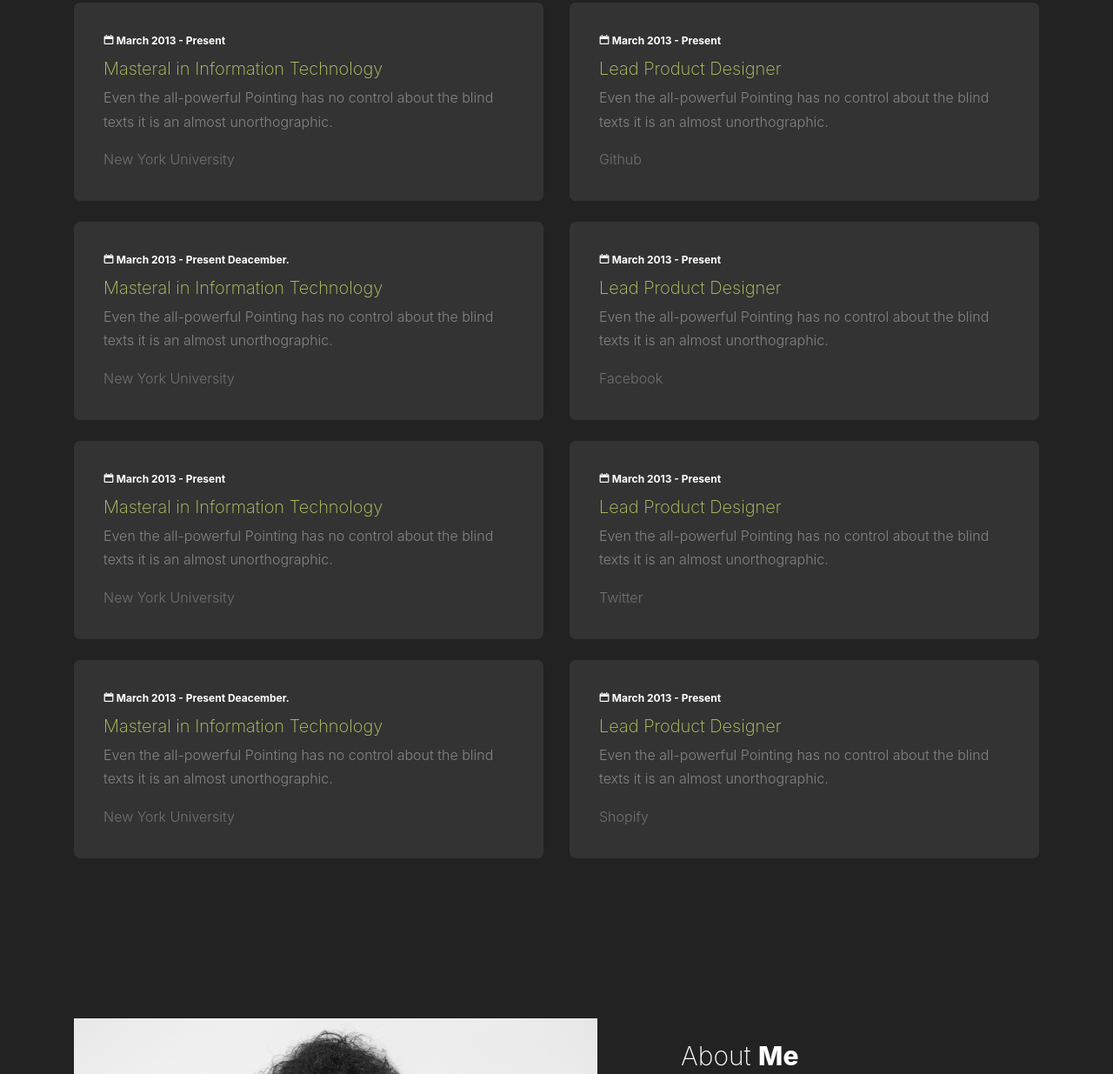
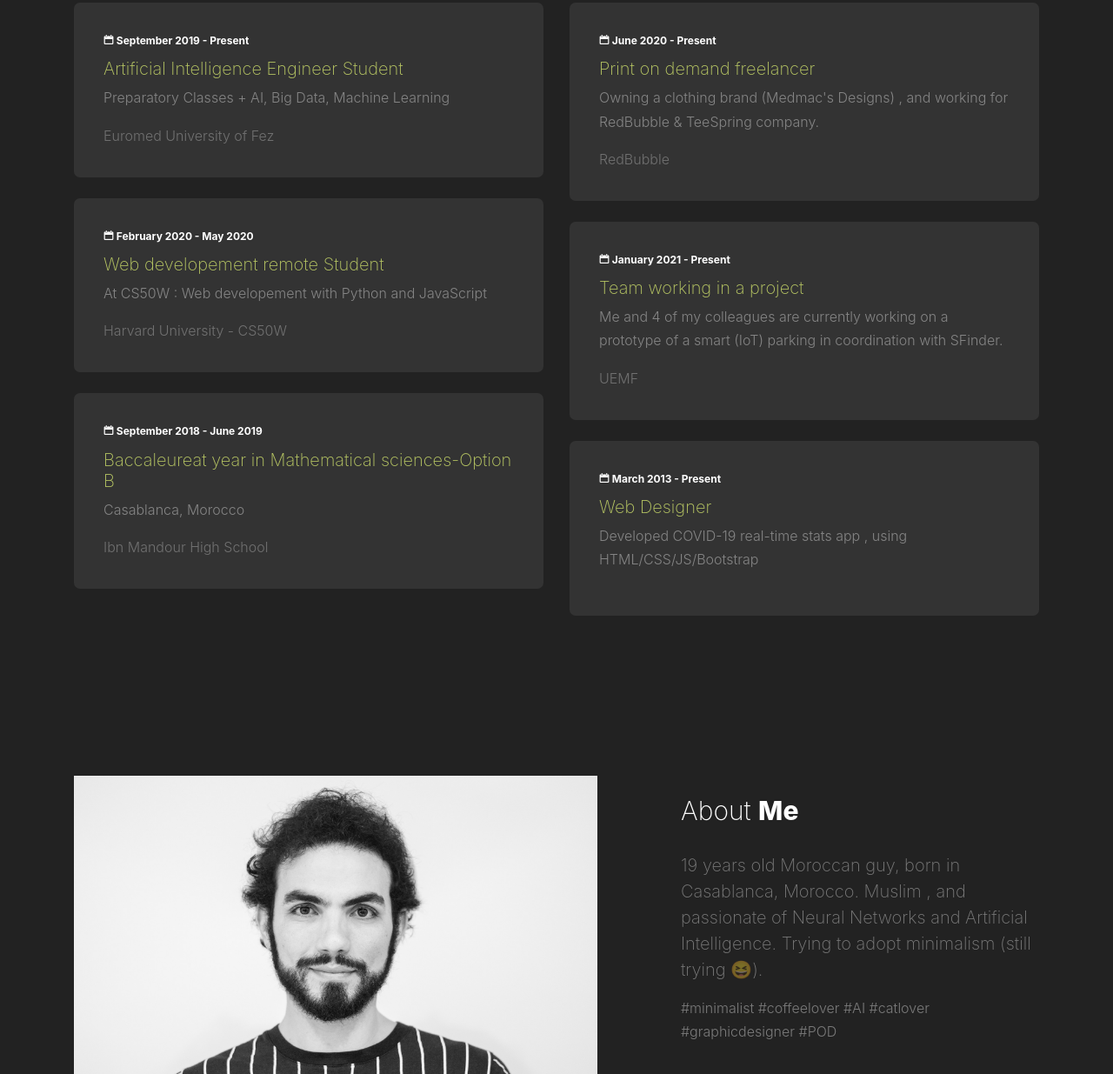
Before and after one commit to medmac01/medmac01.github.io, a plain HTML site: page index.html in a window 1280 px wide. Shown: the part 2385-3620 px from the top of the page at 87% size. Drawn offline with nearby package versions, Linux system fonts and the light colour scheme; files whose address does not match are found by name.

Commit message:
Added basic info

```diff
--- a/index.html
+++ b/index.html
@@ -200,31 +200,24 @@
 				<div class="col-md-6">
 					<h2 class="mb-5">Education</h2>
 					<div class="resume-item mb-4">
-						<span class="date"><span class="icon-calendar"></span> March 2013 - Present</span>
-						<h3>Masteral in Information Technology</h3>
-						<p>Even the all-powerful Pointing has no control about the blind texts it is an almost unorthographic.</p>
-						<span class="school">New York University</span>
+						<span class="date"><span class="icon-calendar"></span> September 2019 - Present</span>
+						<h3>Artificial Intelligence Engineer Student</h3>
+						<p>Preparatory Classes + AI, Big Data, Machine Learning</p>
+						<span class="school">Euromed University of Fez</span>
 					</div>
 
 					<div class="resume-item mb-4">
-						<span class="date"><span class="icon-calendar"></span> March 2013 - Present Deacember.</span>
-						<h3>Masteral in Information Technology</h3>
-						<p>Even the all-powerful Pointing has no control about the blind texts it is an almost unorthographic.</p>
-						<span class="school">New York University</span>
+						<span class="date"><span class="icon-calendar"></span> February 2020 - May 2020</span>
+						<h3>Web developement remote Student</h3>
+						<p>At CS50W : Web developement with Python and JavaScript</p>
+						<span class="school">Harvard University - CS50W</span>
 					</div>
 
 					<div class="resume-item mb-4">
-						<span class="date"><span class="icon-calendar"></span> March 2013 - Present</span>
-						<h3>Masteral in Information Technology</h3>
-						<p>Even the all-powerful Pointing has no control about the blind texts it is an almost unorthographic.</p>
-						<span class="school">New York University</span>
-					</div>
-
-					<div class="resume-item mb-4">
-						<span class="date"><span class="icon-calendar"></span> March 2013 - Present Deacember.</span>
-						<h3>Masteral in Information Technology</h3>
-						<p>Even the all-powerful Pointing has no control about the blind texts it is an almost unorthographic.</p>
-						<span class="school">New York University</span>
+						<span class="date"><span class="icon-calendar"></span> September 2018 - June 2019</span>
+						<h3>Baccaleureat year in Mathematical sciences-Option B</h3>
+						<p>Casablanca, Morocco</p>
+						<span class="school">Ibn Mandour High School</span>
 					</div>
 
 				</div>
@@ -234,32 +227,26 @@
 					<h2 class="mb-5">Experience</h2>
 
 					<div class="resume-item mb-4">
-						<span class="date"><span class="icon-calendar"></span> March 2013 - Present</span>
-						<h3>Lead Product Designer</h3>
-						<p>Even the all-powerful Pointing has no control about the blind texts it is an almost unorthographic.</p>
-						<span class="school">Github</span>
+						<span class="date"><span class="icon-calendar"></span> June 2020 - Present</span>
+						<h3>Print on demand freelancer</h3>
+						<p>Owning a clothing brand (Medmac's Designs) , and working for RedBubble & TeeSpring company.</p>
+						<span class="school">RedBubble</span>
+					</div>
+
+					<div class="resume-item mb-4">
+						<span class="date"><span class="icon-calendar"></span> January 2021 - Present</span>
+						<h3>Team working in a project</h3>
+						<p>Me and 4 of my colleagues are currently working on a prototype of a smart (IoT) parking in coordination with SFinder.</p>
+						<span class="school">UEMF</span>
 					</div>
 
 					<div class="resume-item mb-4">
 						<span class="date"><span class="icon-calendar"></span> March 2013 - Present</span>
-						<h3>Lead Product Designer</h3>
-						<p>Even the all-powerful Pointing has no control about the blind texts it is an almost unorthographic.</p>
-						<span class="school">Facebook</span>
+						<h3>Web Designer</h3>
+						<p>Developed COVID-19 real-time stats app , using HTML/CSS/JS/Bootstrap</p>
+						<span class="school"></span>
 					</div>
 
-					<div class="resume-item mb-4">
-						<span class="date"><span class="icon-calendar"></span> March 2013 - Present</span>
-						<h3>Lead Product Designer</h3>
-						<p>Even the all-powerful Pointing has no control about the blind texts it is an almost unorthographic.</p>
-						<span class="school">Twitter</span>
-					</div>
-
-					<div class="resume-item mb-4">
-						<span class="date"><span class="icon-calendar"></span> March 2013 - Present</span>
-						<h3>Lead Product Designer</h3>
-						<p>Even the all-powerful Pointing has no control about the blind texts it is an almost unorthographic.</p>
-						<span class="school">Shopify</span>
-					</div>
 
 
 				</div>
@@ -277,9 +264,8 @@
 					<div class="section-heading">
 						<h2>About <strong>Me</strong></h2>
 					</div>
-					<p class="lead">Separated they live in Bookmarksgrove right at the coast of the Semantics, a large language ocean.</p>
-					<p class="mb-5  ">A small river named Duden flows by their place and supplies it with the necessary regelialia. It is a paradisematic country, in which roasted parts of sentences fly into your mouth.</p>
-
+					<p class="lead">19 years old Moroccan guy, born in Casablanca, Morocco. Muslim , and passionate of Neural Networks and Artificial Intelligence. Trying to adopt minimalism (still trying 😆).</p>
+					<p class="mb-5  ">#minimalist #coffeelover #AI #catlover #graphicdesigner #POD</p>
 					<p>
 						<a href="#section-contact" class="btn btn-primary px-4 py-2 btn-sm smoothscroll">Hire Me</a>
 						<a href="#" class="btn btn-secondary px-4 py-2 btn-sm">Download CV</a>
@@ -387,9 +373,9 @@
 						<span class="icon">
 							<span class="icon-presentation"></span>
 						</span>
-						<h3 class="mb-4">Search Engine Optimization</h3>
-						<p>A small river named Duden flows by their place and supplies it with the necessary regelialia. It is a paradisematic country, in which roasted parts of sentences fly into your mouth.</p>
-						<p><a href="#" class="site-link">Learn More <i class="icon-chevron-right"></i></a></p>
+						<h3 class="mb-4">Part-time graphic Designer</h3>
+						<p>You can check my latest products on my <a href="medmac01.redbubble.com">shop</a> (and shop them if you want!)</p>
+						<p><a href="medmac01.redbubble.com" class="site-link">Learn More <i class="icon-chevron-right"></i></a></p>
 					</div>
 				</div>
 				<div class="col-md-6 col-lg-4 text-center mb-5">
```
Also changed, not shown: readme.txt (deleted).
